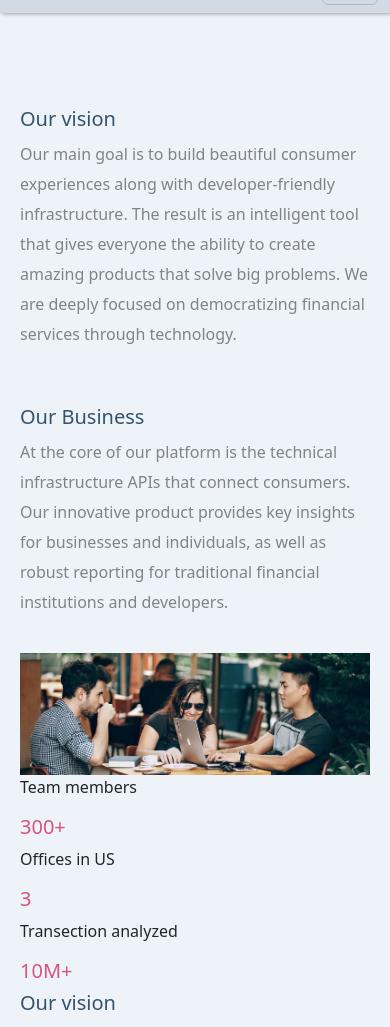
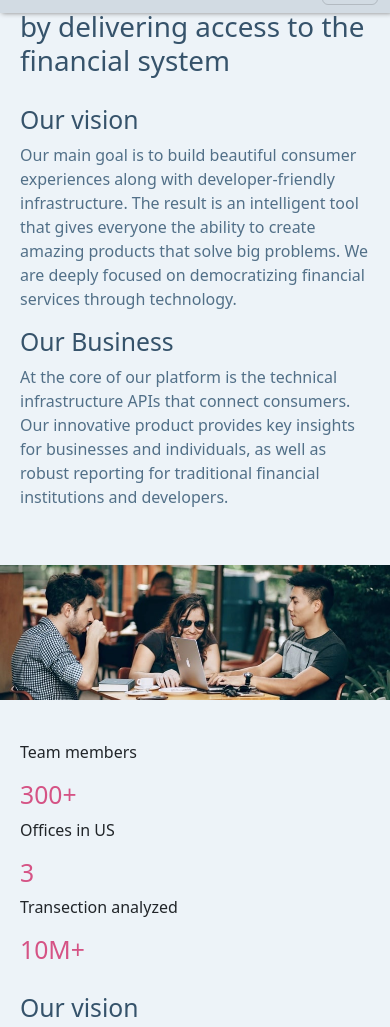
Before and after one commit to muhaiminultasin/payAPI, a plain HTML site: page about.html in a window 390 px wide. Shown: the part 43-1070 px from the top of the page. Drawn offline with nearby package versions, Linux system fonts and the light colour scheme.

Commit message:
final submit

```diff
--- a/about.html
+++ b/about.html
@@ -79,7 +79,9 @@
 
     <section class="about">
       <div class="first-details">
-        <!-- <h1>We empower innovators by delivering access to the financial system</h1> -->
+        <h1>
+          We empower innovators by delivering access to the financial system
+        </h1>
         <div class="first-details-container">
           <div>
             <h2>Our vision</h2>
@@ -109,22 +111,22 @@
 
       <div class="second-details">
         <div class="row">
-          <div class="col-md-3">
+          <div class="info col-md-3">
             <p>Team members</p>
             <h2>300+</h2>
           </div>
-          <div class="col-md-3">
+          <div class="info col-md-3">
             <p>Offices in US</p>
             <h2>3</h2>
           </div>
-          <div class="col-md-3">
+          <div class="info col-md-3">
             <p>Transection analyzed</p>
             <h2>10M+</h2>
           </div>
         </div>
 
         <div class="details">
-          <div>
+          <div class="sing-det">
             <h2>Our vision</h2>
             <p>
               Our main goal is to build beautiful consumer experiences along
@@ -134,7 +136,7 @@
               democratizing financial services through technology.
             </p>
           </div>
-          <div>
+          <div class="sing-det">
             <h2>Our Business</h2>
             <p>
               At the core of our platform is the technical infrastructure APIs
--- a/style.css
+++ b/style.css
@@ -355,31 +355,29 @@ footer {
 
 .about {
   width: 100%;
-  margin-top: 100px;
+  display: flex;
+  flex-direction: column;
+  gap: 20px;
 
   & .first-details {
-    padding: 40px 180px;
+    padding: 70px 100px;
+    display: flex;
+    align-items: center;
+    flex-direction: column;
+    gap: 20px;
 
-    /* & h1 {
-      width: 600px;
-      font-size: 3rem;
+    & h1 {
       color: #36536b;
-    } */
+    }
 
-    & div {
-      width: 100%;
-      padding: 20px 0;
-
+    & .first-details-container {
       & div {
-        width: 100%;
         & h2 {
           color: #36536b;
         }
 
         & p {
-          font-size: 18px;
-          color: #808487;
-          line-height: 40px;
+          color: #527088;
         }
       }
     }
@@ -388,30 +386,41 @@ footer {
   & .img {
     width: 100%;
 
-    & img {
+    img {
       width: 100%;
     }
   }
 
   & .second-details {
-    padding: 40px 120px;
+    padding: 70px 100px;
+    display: flex;
+    flex-direction: column;
+    gap: 20px;
 
-    & div {
-      /* & p {
-      } */
+    & .row {
+      display: flex;
+      align-items: center;
+      justify-content: space-around;
 
-      & h2 {
-        font-size: 3rem;
-        color: #d55385;
+      & .info {
+        & p {
+          font-weight: 500;
+        }
+
+        & h2 {
+          color: #d55385;
+        }
       }
     }
 
     & .details {
-      padding: 20px 0;
+      & .sing-det {
+        & h2 {
+          color: #36536b;
+        }
 
-      & div {
-        h2 {
-          color: #36536b;
+        & p {
+          color: #527088;
         }
       }
     }
@@ -655,82 +664,16 @@ footer {
   /* Pricing section end */
 
   /* About-section Start */
-
   .about {
     width: 100%;
-    padding: 30px 20px !important;
-    width: 100%;
-    margin-top: 100px;
+    margin: 0px;
 
     & .first-details {
-      width: 100%;
-      padding: 0px !important;
-
-      /* & h1 {
-        font-size: 1.3rem;
-        color: #36536b;
-      } */
-
-      & .first-details-container {
-        width: 100%;
-        padding: 0px !important;
-
-        & div {
-          width: 100%;
-
-          & h2 {
-            width: 100%;
-            font-size: 20px;
-            color: #36536b;
-          }
-
-          & p {
-            width: 100%;
-            font-size: 16px;
-            color: #808487;
-            line-height: 30px;
-          }
-        }
-      }
-    }
-
-    & .img {
-      width: 100%;
-
-      & img {
-        width: 100%;
-      }
+      padding: 20px 20px !important;
     }
 
     & .second-details {
-      padding: 0 !important;
-      width: 100%;
-      text-align: start;
-
-      & div {
-        width: 100%;
-
-        & p {
-          width: 90%;
-        }
-
-        & h2 {
-          font-size: 20px;
-          color: #d55385;
-        }
-      }
-
-      & .details {
-        padding: 0px !important;
-        width: 100%;
-        & div {
-          width: 100%;
-
-          h2 {
-            color: #36536b;
-          }
-        }
-      }
+      padding: 20px 20px !important;
     }
   }
 
```
